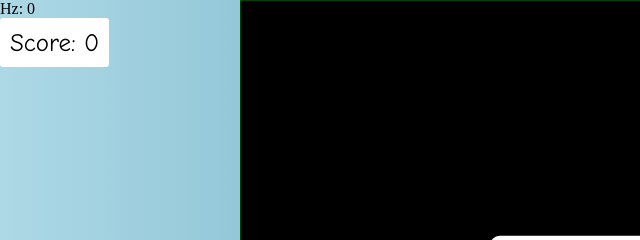
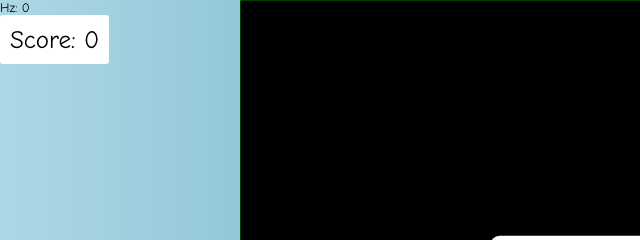
Before and after one commit to ChrisJMurdoch/F28WP---Coursework, a plain HTML site: page Client Test/Client.html in a window 1280 px wide. Shown: the top 240 px of the page, 0-640 px from the left. Drawn offline with Linux system fonts and the light colour scheme.

Commit message:
formatted Hz display

```diff
--- a/Client Test/Client.css
+++ b/Client Test/Client.css
@@ -116,6 +116,11 @@ button:focus {
   font-size: 25px;
 
 }
+#fps{
+  font-family: "Comic Sans MS", cursive, sans-serif;
+  font-size: 13px
+
+}
 
 .a {
     font-family: "Comic Sans MS", cursive, sans-serif;
```
